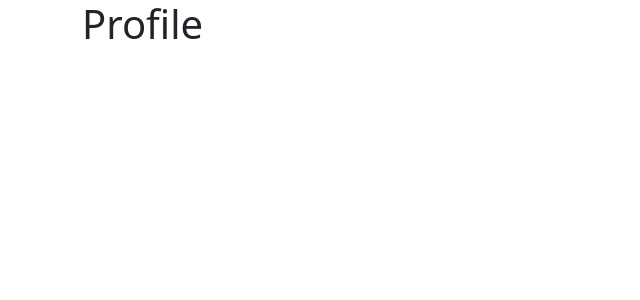
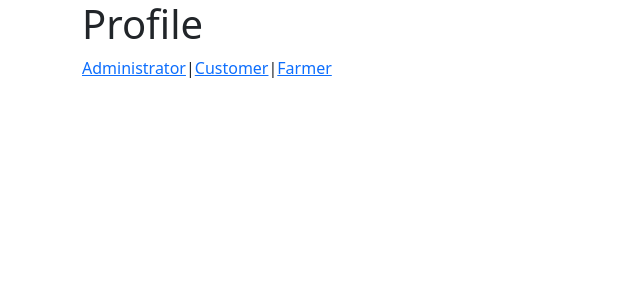
Before and after one commit to yanzhenl/5610-team-project, a React (Create React App) app: page /profile in a window 1280 px wide. Shown: the top 300 px of the page, without its empty margins (0-640 px from the left). Built offline with nearby package versions, Linux system fonts and the light colour scheme.

Commit message:
create 3 types of users initial profiles

```diff
--- a/src/App.js
+++ b/src/App.js
@@ -8,7 +8,7 @@ function App() {
     <BrowserRouter>
       <div className="container">
         <Routes>
-          <Route path="/profile" element={<Profile />} />
+          <Route path="/profile/*" element={<Profile/>} />
         </Routes>
       </div>
     </BrowserRouter>
--- /dev/null
+++ b/src/profile/administrator-profile/administrator-profile.js
@@ -0,0 +1,11 @@
+const AdministratorProfile = () => {
+  const type = "administrator";
+  if (type === "administrator") {
+    return (
+      <div>
+        <h1>Administrator Profile</h1>
+      </div>
+    );
+  }
+};
+export default AdministratorProfile;
--- /dev/null
+++ b/src/profile/customer-profile/customer-profile.js
@@ -0,0 +1,11 @@
+const CustomerProfile = () => {
+    const type = 'customer';
+    if (type === 'customer') {
+        return (
+            <div>
+                <h1>Customer Profile</h1>
+            </div>
+        );
+    }
+};
+export default CustomerProfile;
--- /dev/null
+++ b/src/profile/farmer-profile/farmer-profile.js
@@ -0,0 +1,11 @@
+const FarmerProfile = () => {
+    const type = 'farmer';
+    if (type === 'farmer') {
+        return (
+            <div>
+                <h1>Farmer Profile</h1>
+            </div>
+        );
+    }
+};
+export default FarmerProfile;
--- a/src/profile/index.js
+++ b/src/profile/index.js
@@ -1,8 +1,22 @@
+import { Link } from "react-router-dom";
+import { Routes, Route } from "react-router";
+import CustomerProfile from "./customer-profile/customer-profile";
+import AdministratorProfile from "./administrator-profile/administrator-profile";
+import FarmerProfile from "./farmer-profile/farmer-profile";
+
 function Profile() {
-    return(
-        <div>
-            <h1>Profile</h1>
-        </div>
-    );
+  return (
+    <div>
+      <h1>Profile</h1>
+      <Link to="/profile/administrator">Administrator</Link>|
+      <Link to="/profile/customer">Customer</Link>|
+      <Link to="/profile/farmer">Farmer</Link>
+        <Routes>
+            <Route path="administrator" element={<AdministratorProfile/>} />
+            <Route path="customer" element={<CustomerProfile/>} />
+            <Route path="farmer" element={<FarmerProfile/>} />
+        </Routes>
+    </div>
+  );
 }
 export default Profile;
```
Also changed, not shown: src/profile/administrator-profile/index.js (added), src/profile/customer-profile/index.js (added), src/profile/farmer-profile/index.js (added).
